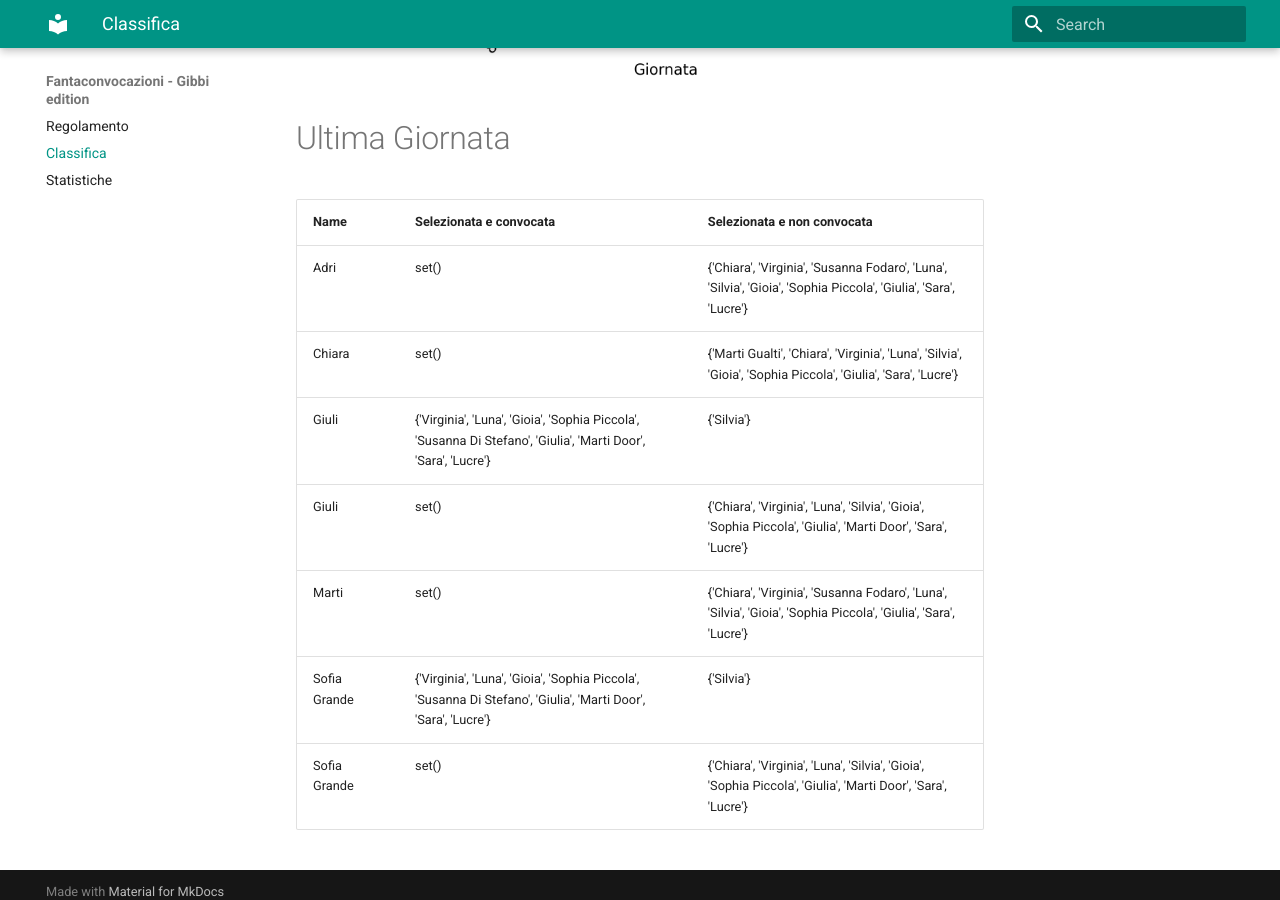
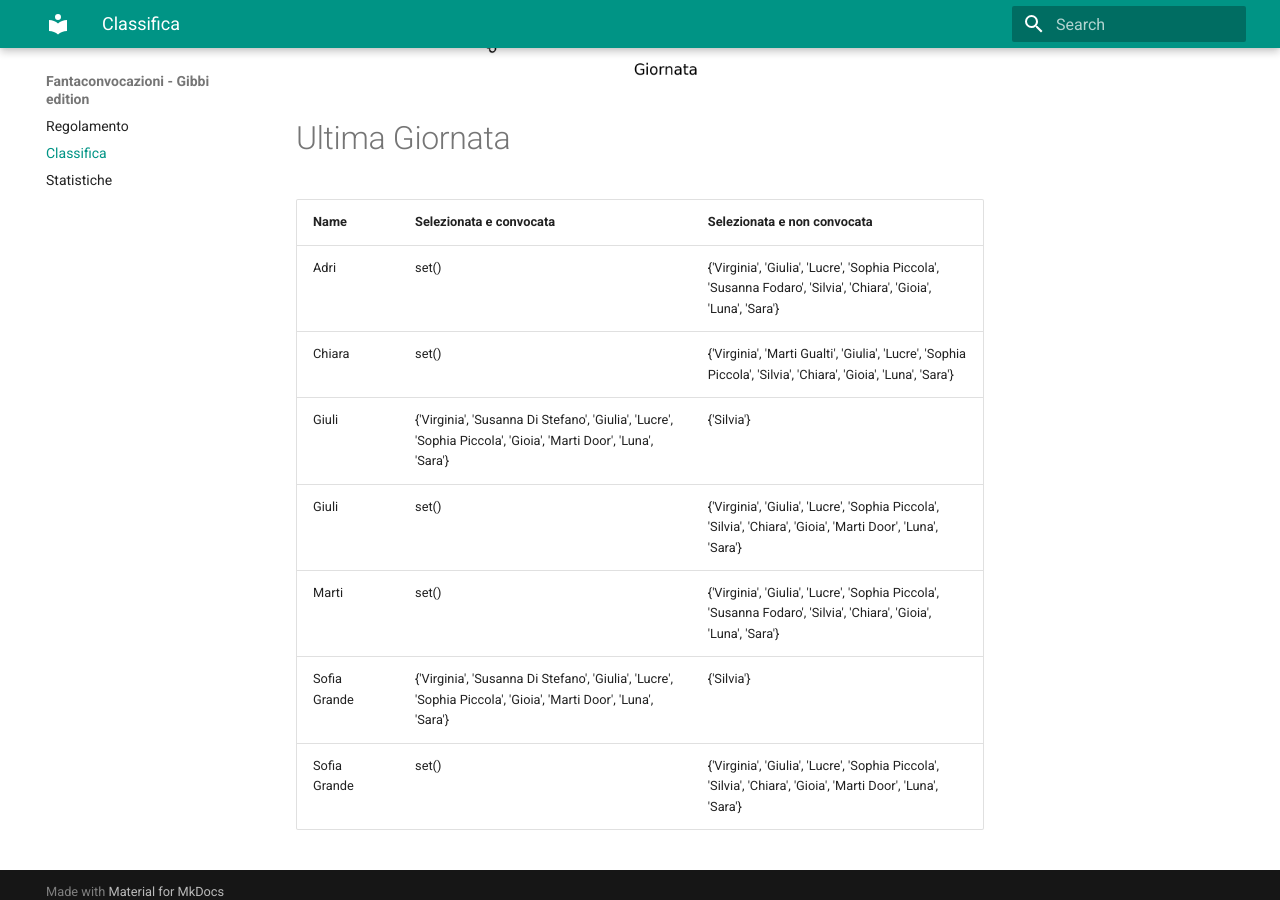
Before and after one commit to martinig94/fantagibbi, an MkDocs documentation site: the page built from docs/Classifica.md, in a window 1280 px wide and 900 px high, scrolled down 1030 px. Built offline with MkDocs 1.6.1 and Material for MkDocs 9.7.7, drawn with Linux system fonts in a browser that asks for light colours.

Commit message:
Auto-update from main.py

```diff
--- a/docs/Classifica.md
+++ b/docs/Classifica.md
@@ -18,11 +18,11 @@
 <!-- START_TABLE CORRECT -->
 | Name         | Selezionata e convocata                                                                                        | Selezionata e non convocata                                                                                      |
 |:-------------|:---------------------------------------------------------------------------------------------------------------|:-----------------------------------------------------------------------------------------------------------------|
-| Adri         | set()                                                                                                          | {'Chiara', 'Virginia', 'Susanna Fodaro', 'Luna', 'Silvia', 'Gioia', 'Sophia Piccola', 'Giulia', 'Sara', 'Lucre'} |
-| Chiara       | set()                                                                                                          | {'Marti Gualti', 'Chiara', 'Virginia', 'Luna', 'Silvia', 'Gioia', 'Sophia Piccola', 'Giulia', 'Sara', 'Lucre'}   |
-| Giuli        | {'Virginia', 'Luna', 'Gioia', 'Sophia Piccola', 'Susanna Di Stefano', 'Giulia', 'Marti Door', 'Sara', 'Lucre'} | {'Silvia'}                                                                                                       |
-| Giuli        | set()                                                                                                          | {'Chiara', 'Virginia', 'Luna', 'Silvia', 'Gioia', 'Sophia Piccola', 'Giulia', 'Marti Door', 'Sara', 'Lucre'}     |
-| Marti        | set()                                                                                                          | {'Chiara', 'Virginia', 'Susanna Fodaro', 'Luna', 'Silvia', 'Gioia', 'Sophia Piccola', 'Giulia', 'Sara', 'Lucre'} |
-| Sofia Grande | {'Virginia', 'Luna', 'Gioia', 'Sophia Piccola', 'Susanna Di Stefano', 'Giulia', 'Marti Door', 'Sara', 'Lucre'} | {'Silvia'}                                                                                                       |
-| Sofia Grande | set()                                                                                                          | {'Chiara', 'Virginia', 'Luna', 'Silvia', 'Gioia', 'Sophia Piccola', 'Giulia', 'Marti Door', 'Sara', 'Lucre'}     |
+| Adri         | set()                                                                                                          | {'Virginia', 'Giulia', 'Lucre', 'Sophia Piccola', 'Susanna Fodaro', 'Silvia', 'Chiara', 'Gioia', 'Luna', 'Sara'} |
+| Chiara       | set()                                                                                                          | {'Virginia', 'Marti Gualti', 'Giulia', 'Lucre', 'Sophia Piccola', 'Silvia', 'Chiara', 'Gioia', 'Luna', 'Sara'}   |
+| Giuli        | {'Virginia', 'Susanna Di Stefano', 'Giulia', 'Lucre', 'Sophia Piccola', 'Gioia', 'Marti Door', 'Luna', 'Sara'} | {'Silvia'}                                                                                                       |
+| Giuli        | set()                                                                                                          | {'Virginia', 'Giulia', 'Lucre', 'Sophia Piccola', 'Silvia', 'Chiara', 'Gioia', 'Marti Door', 'Luna', 'Sara'}     |
+| Marti        | set()                                                                                                          | {'Virginia', 'Giulia', 'Lucre', 'Sophia Piccola', 'Susanna Fodaro', 'Silvia', 'Chiara', 'Gioia', 'Luna', 'Sara'} |
+| Sofia Grande | {'Virginia', 'Susanna Di Stefano', 'Giulia', 'Lucre', 'Sophia Piccola', 'Gioia', 'Marti Door', 'Luna', 'Sara'} | {'Silvia'}                                                                                                       |
+| Sofia Grande | set()                                                                                                          | {'Virginia', 'Giulia', 'Lucre', 'Sophia Piccola', 'Silvia', 'Chiara', 'Gioia', 'Marti Door', 'Luna', 'Sara'}     |
 <!-- END_TABLE CORRECT -->
```
